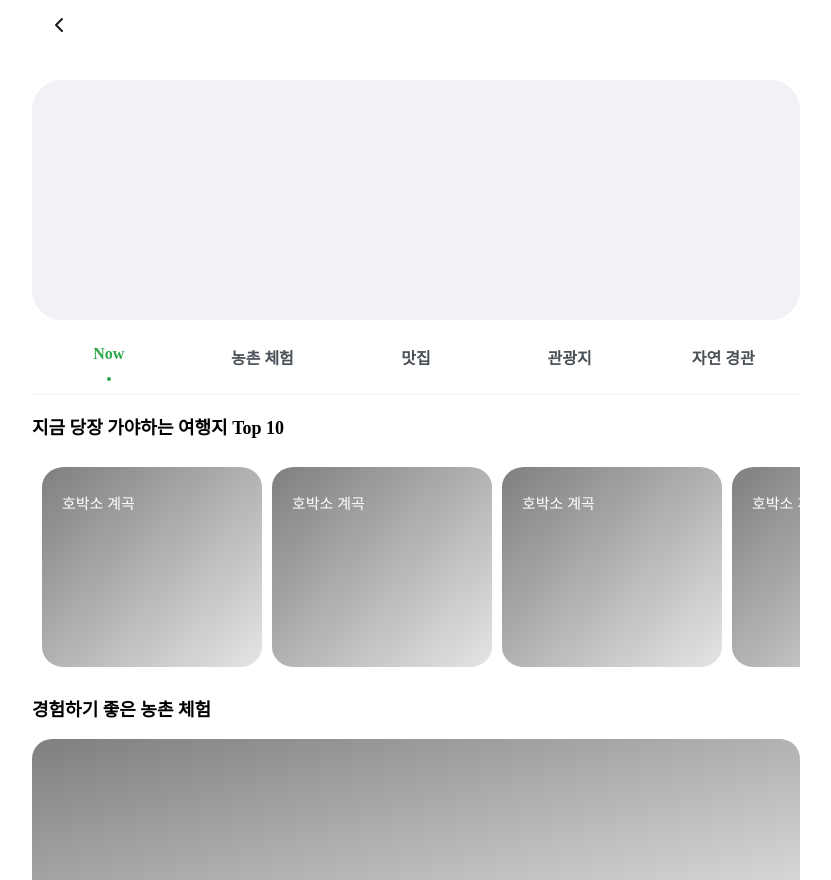
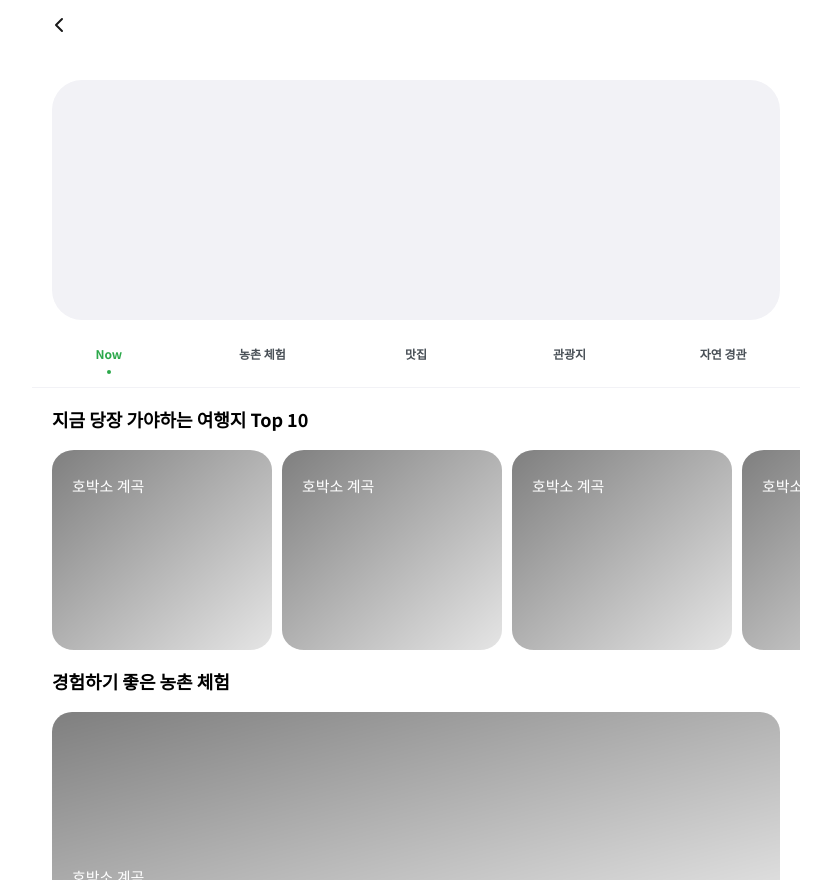
Before and after one commit to ynawhocodes/countrip-frontend, a React (Create React App) app: page / in a window 1280 px wide. Shown: the whole page, without its empty margins (224-1055 px from the left). Built offline with nearby package versions, Linux system fonts and the light colour scheme.

Commit message:
[feat] #3 TravelerHomeView UI 디테일 추가

```diff
--- a/src/App.css
+++ b/src/App.css
@@ -1,3 +1,4 @@
+@import url('https://fonts.googleapis.com/css2?family=Noto+Sans+KR:wght@400;500;700&display=swap');
 html,
 body,
 #root {
--- a/src/components/HorizontalScrollBoxList.tsx
+++ b/src/components/HorizontalScrollBoxList.tsx
@@ -1,5 +1,6 @@
 import React from 'react';
 import styled from 'styled-components';
+import { fontRegular } from '../styles/font';
 
 const HorizontalScrollBoxList = () => {
   return (
@@ -17,7 +18,7 @@ export default HorizontalScrollBoxList;
 const StyledListContainer = styled.div`
   display: flex;
   overflow-x: auto;
-  padding: 10px;
+  padding: 0 10px 0 20px;
   height: 25%;
   &::-webkit-scrollbar {
     width: 0;
@@ -29,7 +30,7 @@ const HorizontalScrollBoxItem = () => {
   return (
     <>
       <StyledBoxContainer>
-        <StyledBoxTitle>호박소 계곡</StyledBoxTitle>
+        <StyledBoxTitle style={fontRegular}>호박소 계곡</StyledBoxTitle>
       </StyledBoxContainer>
     </>
   )
@@ -47,6 +48,5 @@ const StyledBoxTitle = styled.p`
   font-size: 15px;
   top: 10px;
   left: 20px;
-  font-weight: 500;
   color: white;
 `
--- a/src/components/RectangleBoxItem.tsx
+++ b/src/components/RectangleBoxItem.tsx
@@ -1,11 +1,11 @@
 import React from 'react';
 import styled from 'styled-components';
-
+import { fontRegular } from '../styles/font';
 const RectangleBoxItem = () => {
   return (
     <>
       <StyledBoxContainer>
-        <StyledBoxTitle>호박소 계곡</StyledBoxTitle>
+        <StyledBoxTitle style={fontRegular}>호박소 계곡</StyledBoxTitle>
       </StyledBoxContainer>
     </>
   )
@@ -19,13 +19,12 @@ const StyledBoxContainer = styled.div`
   margin-right: 10px;
   border-radius: 20px;
   background: linear-gradient(to bottom right, rgba(0, 0, 0, 0.5), rgba(0, 0, 0, 0.1));
-  margin: 10px 0;
+  margin: 10px 20px;
 `;
 const StyledBoxTitle = styled.p`
   position: absolute ;
   font-size: 15px;
   bottom: 10px;
   left: 20px;
-  font-weight: 500;
   color: white;
 `
--- a/src/components/common/Tab.tsx
+++ b/src/components/common/Tab.tsx
@@ -1,6 +1,7 @@
 import React, { useState } from 'react';
 import styled from 'styled-components';
-import { colors } from '../../styles/variables'
+import { colors } from '../../styles/variables';
+import { fontBold } from '../../styles/font';
 
 type tabTypes = {
   items: string[];
@@ -13,7 +14,7 @@ const Tab = ({ items }: tabTypes) => {
   };
   return (
     <StyledTabContainer>
-      {items.map((item, index) => (<StyledTabItem  active={activeTab === index} onClick={() => handleTabClick(index)}>
+      {items.map((item, index) => (<StyledTabItem  active={activeTab === index} onClick={() => handleTabClick(index)} style={fontBold}>
         {item}{activeTab === index && <StyledDot />}
       </StyledTabItem>))}
     </StyledTabContainer>
@@ -34,7 +35,7 @@ const StyledTabItem = styled.div<{ active: boolean }>`
   cursor: pointer;
   width: 100%;
   text-align: center;
-  font-weight: 700;
+  font-size: 12px;
 `;
 const StyledDot = styled.span`
   position: absolute;
--- a/src/pages/home/traveler/TravelerHomeView.tsx
+++ b/src/pages/home/traveler/TravelerHomeView.tsx
@@ -6,7 +6,7 @@ import Tab from '../../../components/common/Tab'
 import { StyledCommonFullHeigthWhiteWrap } from '../../../styles/common'
 import { colors } from '../../../styles/variables'
 import RectangleBoxItem from '../../../components/RectangleBoxItem'
-
+import { fontBold } from '../../../styles/font'
 const TravelerHomeView = () => {
   return (
     <>
@@ -14,9 +14,9 @@ const TravelerHomeView = () => {
       <StyledCommonFullHeigthWhiteWrap>
         <StyledSearchContainer />
         <Tab items={['Now', '농촌 체험', '맛집', '관광지', '자연 경관']} />
-        <StyledSectionTitle>지금 당장 가야하는 여행지 Top 10</StyledSectionTitle>
+        <StyledSectionTitle style={fontBold}>지금 당장 가야하는 여행지 Top 10</StyledSectionTitle>
         <HorizontalScrollBoxList/>
-        <StyledSectionTitle>경험하기 좋은 농촌 체험</StyledSectionTitle>
+        <StyledSectionTitle style={fontBold}>경험하기 좋은 농촌 체험</StyledSectionTitle>
         <RectangleBoxItem/>
         <RectangleBoxItem/>
         <RectangleBoxItem/>
@@ -27,11 +27,12 @@ const TravelerHomeView = () => {
 export default TravelerHomeView;
 
 const StyledSearchContainer = styled.div`
+  margin: 0 20px;
   background-color: ${colors.gray1};
   height: 30%;
   border-radius: 30px;
 `
 const StyledSectionTitle = styled.p`
+  margin: 18px 20px;
   font-size: 18px;
-  font-weight: 700;
 `
--- a/src/styles/common.ts
+++ b/src/styles/common.ts
@@ -2,17 +2,18 @@ import styled from "styled-components"
 import { colors } from "./variables"
 
 export const StyledCommonWrap = styled.main`
-  padding: 0 20px;
   margin: 0 auto;
   @media (min-width: 769px) {
     width: 768px;
   }
 `;
 export const StyledCommonGreenLightWrap = styled(StyledCommonWrap)`
+  padding: 0 20px;
   background-color: ${colors.greenLight};
   height: 100%;
 `;
 export const StyledCommonWhiteWrap = styled(StyledCommonWrap)`
+  padding: 0 20px;
   padding-top: 15%;
 `;
 export const StyledCommonFullHeigthWhiteWrap = styled(StyledCommonWrap)`
```
